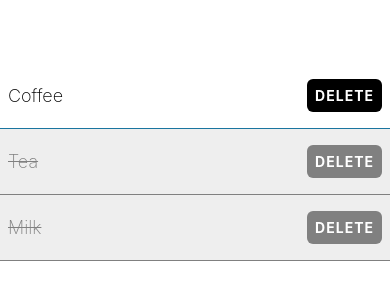
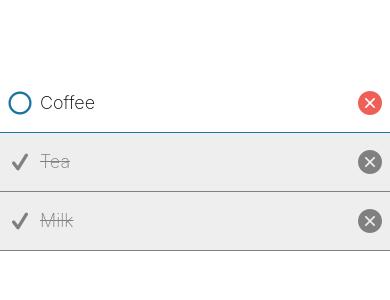
Before and after one commit to megaohms/taskly, a React Native app: screen / in a window 390 px wide. Shown: the part 260-560 px from the top of the page. Built offline with nearby package versions, Linux system fonts and the light colour scheme.

Commit message:
Install and configure expo router

```diff
--- a/app.json
+++ b/app.json
@@ -7,13 +7,15 @@
     "icon": "./assets/icon.png",
     "userInterfaceStyle": "light",
     "newArchEnabled": true,
+    "scheme": "taskly",
     "splash": {
       "image": "./assets/splash-icon.png",
       "resizeMode": "contain",
       "backgroundColor": "#ffffff"
     },
     "ios": {
-      "supportsTablet": true
+      "supportsTablet": true,
+      "bundleIdentifier": "com.anonymous.taskly"
     },
     "android": {
       "adaptiveIcon": {
@@ -23,6 +25,9 @@
     },
     "web": {
       "favicon": "./assets/favicon.png"
-    }
+    },
+    "plugins": [
+      "expo-router"
+    ]
   }
 }
--- a/App.tsx
+++ b/app/index.tsx
@@ -1,8 +1,8 @@
 import { StyleSheet, View } from "react-native";
-import { theme } from "./theme";
-import { ShoppingListItem } from "./components/ShoppingListItem";
+import { theme } from "../theme";
+import { ShoppingListItem } from "../components/ShoppingListItem";
 
-export default function App() {
+export default function Index() {
   return (
     <View style={styles.container}>
       <ShoppingListItem name={"Coffee"} />
--- a/components/ShoppingListItem.tsx
+++ b/components/ShoppingListItem.tsx
@@ -1,4 +1,6 @@
 import { TouchableOpacity, View, Alert, StyleSheet, Text } from "react-native";
+import AntDesign from "@expo/vector-icons/AntDesign";
+import Entypo from "@expo/vector-icons/Entypo";
 import { theme } from "../theme";
 
 type Props = {
@@ -26,15 +28,22 @@ export function ShoppingListItem({ name, isCompleted }: Props) {
     <View
       style={[styles.itemContainer, isCompleted && styles.completedContainer]}
     >
-      <Text style={[styles.itemText, isCompleted && styles.completedText]}>
-        {name}
-      </Text>
-      <TouchableOpacity
-        onPress={handleDelete}
-        style={[styles.button, isCompleted && styles.completedButton]}
-        activeOpacity={0.8}
-      >
-        <Text style={styles.buttonText}>Delete</Text>
+      <View style={styles.row}>
+        <Entypo
+          name={isCompleted ? "check" : "circle"}
+          size={24}
+          color={isCompleted ? theme.colorGrey : theme.colorCerulean}
+        />
+        <Text style={[styles.itemText, isCompleted && styles.completedText]}>
+          {name}
+        </Text>
+      </View>
+      <TouchableOpacity onPress={handleDelete} hitSlop={20}>
+        <AntDesign
+          name="closecircle"
+          size={24}
+          color={isCompleted ? theme.colorGrey : theme.colorRed}
+        />
       </TouchableOpacity>
     </View>
   );
@@ -53,17 +62,8 @@ const styles = StyleSheet.create({
   itemText: {
     fontSize: 18,
     fontWeight: "200",
-  },
-  button: {
-    backgroundColor: theme.colorBlack,
-    padding: 8,
-    borderRadius: 6,
-  },
-  buttonText: {
-    color: "#fff",
-    fontWeight: "bold",
-    textTransform: "uppercase",
-    letterSpacing: 1,
+    marginLeft: 8,
+    flex: 1,
   },
   completedContainer: {
     backgroundColor: theme.colorGreyLight,
@@ -74,7 +74,9 @@ const styles = StyleSheet.create({
     textDecorationLine: "line-through",
     textDecorationColor: theme.colorGrey,
   },
-  completedButton: {
-    backgroundColor: theme.colorGrey,
+  row: {
+    flexDirection: "row",
+    flex: 1,
+    alignItems: "center",
   },
 });
--- a/index.ts
+++ b/index.ts
@@ -1,8 +1,8 @@
 import { registerRootComponent } from "expo";
 
-import App from "./App";
+import Index from "./app/index";
 
-// registerRootComponent calls AppRegistry.registerComponent('main', () => App);
+// registerRootComponent calls AppRegistry.registerComponent('main', () => Index);
 // It also ensures that whether you load the app in Expo Go or in a native build,
 // the environment is set up appropriately
-registerRootComponent(App);
+registerRootComponent(Index);
--- a/theme.js
+++ b/theme.js
@@ -4,4 +4,5 @@ export const theme = {
   colorBlack: "#000",
   colorGrey: "grey",
   colorGreyLight: "#eee",
+  colorRed: "#ee6055",
 };
```
Also changed, not shown: app/_layout.tsx (added, +9 -0 lines), package.json (+9 -4 lines), 2 other files (tests, documents, lock files or other folders).
